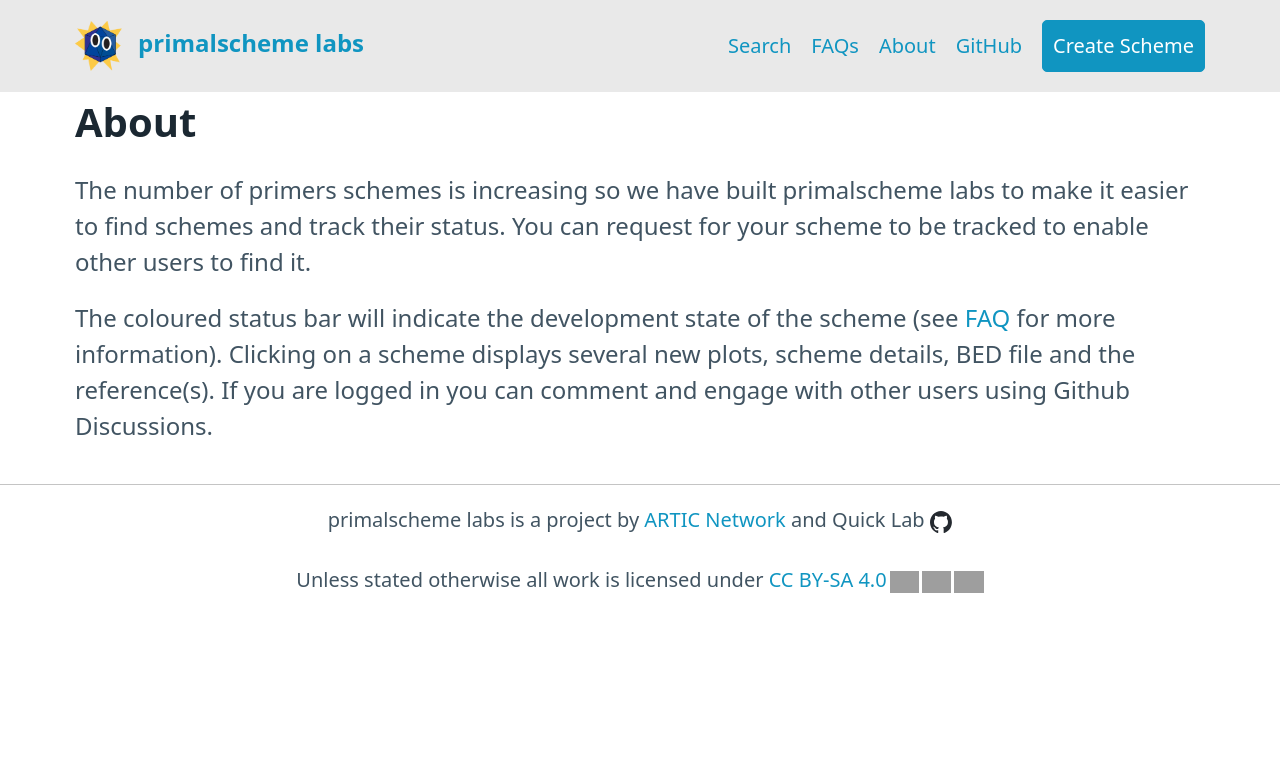
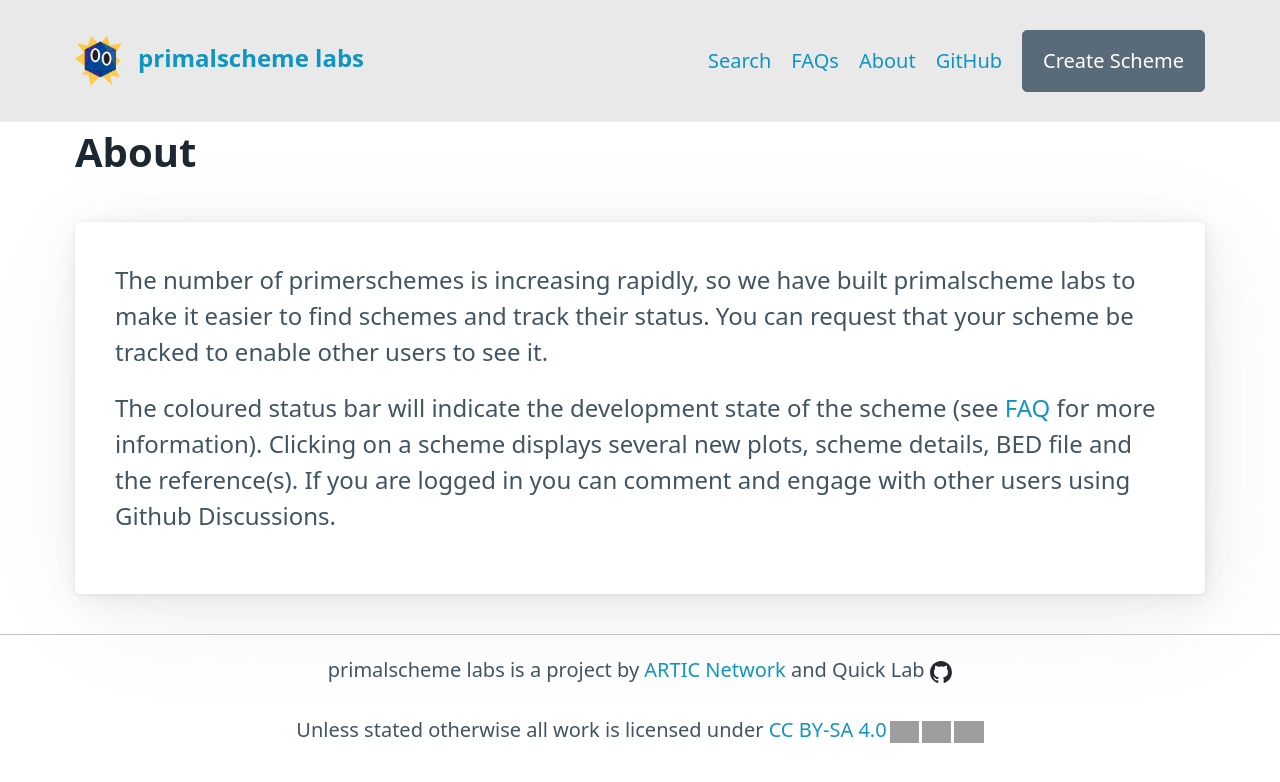
Before and after one commit to quick-lab/primalscheme-labs, a SvelteKit app: page /about in a window 1280 px wide. Shown: the top 782 px of the page. Built offline with nearby package versions, Linux system fonts and the light colour scheme; grey boxes are pictures that could not be loaded.

Commit message:
Minor cosmetic changes to nav, results row, and details page

```diff
--- a/src/routes/+layout.svelte
+++ b/src/routes/+layout.svelte
@@ -17,7 +17,11 @@
 				<li><a href="{base}/about">About</a></li>
 				<li><a href="https://github.com/quick-lab/primerschemes">GitHub</a></li>
 				<li>
-					<a href="https://primalscheme.com" role="button">Create Scheme</a>
+					<button
+						class="secondary"
+						onClick="javascript:window.location.href='https://primalscheme.com'"
+						>Create Scheme</button
+					>
 				</li>
 			</ul>
 		</nav>
--- a/src/routes/+page.svelte
+++ b/src/routes/+page.svelte
@@ -9,7 +9,6 @@
 	import Fuse from 'fuse.js';
 
 	import Pagination from './Pagination.svelte';
-	import sort from 'plotly.js/lib/sort';
 
 	// Initial state
 	let flatSchemes = undefined;
--- a/src/routes/about/+page.svelte
+++ b/src/routes/about/+page.svelte
@@ -4,10 +4,11 @@
 
 <main>
 	<h1>About</h1>
+	<article>
 		<p>
-		The number of primers schemes is increasing so we have built primalscheme labs to make it easier
-		to find schemes and track their status. You can request for your scheme to be tracked to enable
-		other users to find it.
+			The number of primerschemes is increasing rapidly, so we have built primalscheme labs to make
+			it easier to find schemes and track their status. You can request that your scheme be tracked
+			to enable other users to see it.
 		</p>
 		<p>
 			The coloured status bar will indicate the development state of the scheme (see <a
@@ -16,6 +17,7 @@
 			and the reference(s). If you are logged in you can comment and engage with other users using Github
 			Discussions.
 		</p>
+	</article>
 </main>
 
 <style>
--- a/src/routes/detail/[schemename]/[ampliconsize]/[version]/AdvancedPlot.svelte
+++ b/src/routes/detail/[schemename]/[ampliconsize]/[version]/AdvancedPlot.svelte
@@ -237,7 +237,8 @@
 			mode: 'lines',
 			row: 2,
 			col: 1,
-			line: { color: '#005c68', width: 2 }
+			line: { color: '#005c68', width: 2 },
+			name: 'GC Content'
 		};
 
 		// Create the base occupancy plot
--- a/src/routes/faqs/+page.svelte
+++ b/src/routes/faqs/+page.svelte
@@ -51,7 +51,7 @@
 			<ul>
 				<li><span class="pill draft"><b>draft</b></span></li>
 				<li>
-					Scheme has been inspected <i>in silico</i>
+					Scheme has been inspected <i>in silico</i>.
 				</li>
 			</ul>
 		</nav>
@@ -91,7 +91,7 @@
 		</li>
 		<li>Sequence variation at position (Entropy) in a sliding window.</li>
 
-		<li>Coordindates of primers passing thermodynamic filtering.</li>
+		<li>Coordinates of primers passing thermodynamic filtering.</li>
 	</ul>
 </article>
 
```
Also changed, not shown: src/routes/ResultsRow.svelte (+12 -2 lines). Lines whose indentation alone changed are shown as unchanged.
